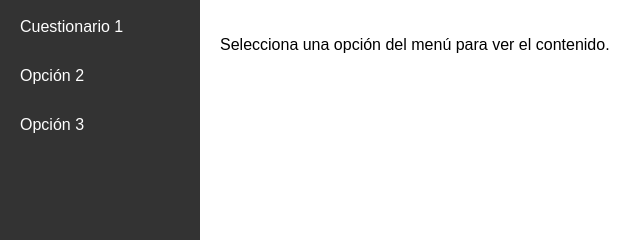
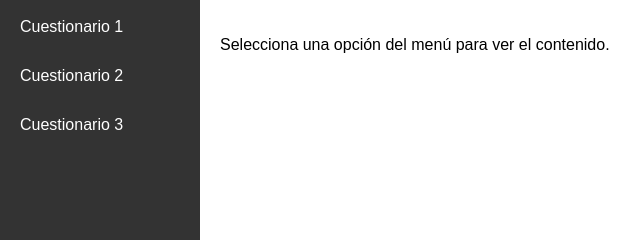
Before and after one commit to vvgviera/multi-cho1, a plain HTML site: page index.html in a window 1280 px wide. Shown: the top 240 px of the page, 0-640 px from the left. Drawn offline with Linux system fonts and the light colour scheme.

Commit message:
Update index.html

```diff
--- a/index.html
+++ b/index.html
@@ -53,8 +53,8 @@ body {
   <aside class="sidebar">
     <ul>
       <li onclick="cambiarContenido('pagina1.html')">Cuestionario 1</li>
-      <li onclick="cambiarContenido('pagina2.html')">Opción 2</li>
-      <li onclick="cambiarContenido('pagina3.html')">Opción 3</li>
+      <li onclick="cambiarContenido('pagina2.html')">Cuestionario 2</li>
+      <li onclick="cambiarContenido('pagina3.html')">Cuestionario 3</li>
     </ul>
   </aside>
 
```
